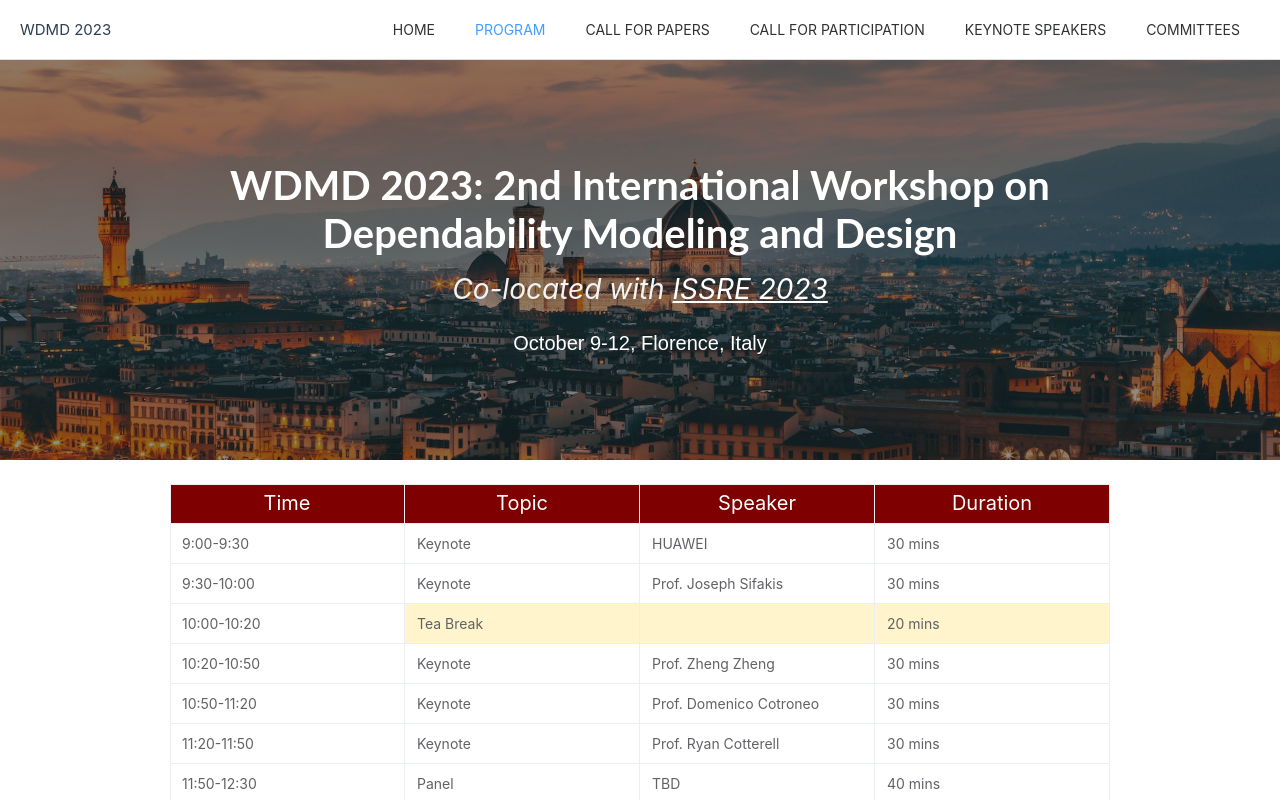
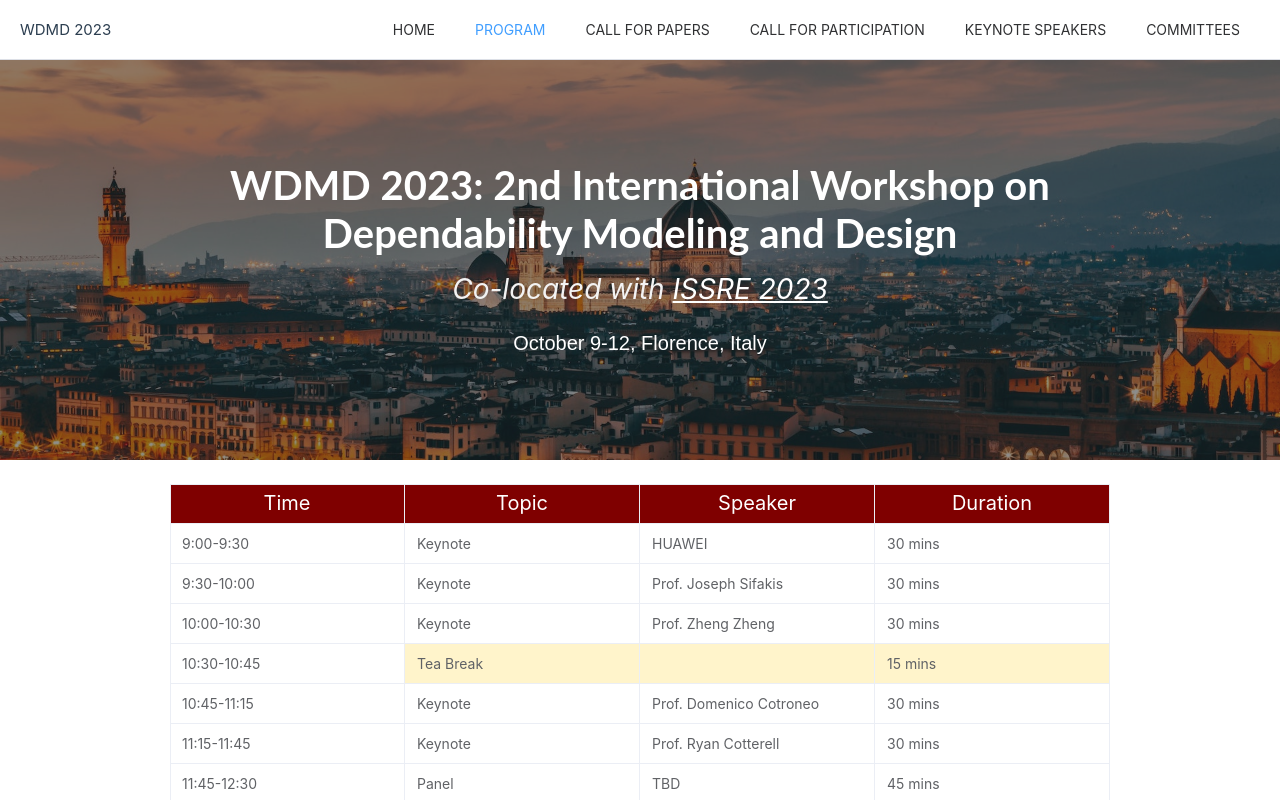
Before and after one commit to issre-wdmd/issre-wdmd.github.io, a Vue app: page /#/program in a window 1280 px wide. Shown: the top 800 px of the page. Built offline with nearby package versions, Linux system fonts and the light colour scheme.

Commit message:
feat: 修改行程顺序和时间

```diff
--- a/src/views/ProgramView.vue
+++ b/src/views/ProgramView.vue
@@ -45,11 +45,11 @@ interface MethodProps {
 const tableData: Data[] = [
   { startTime: '9:00', endTime: '9:30', topic: 'Keynote', speaker: 'HUAWEI', duration: '30 mins' },
   { startTime: '9:30', endTime: '10:00', topic: 'Keynote', speaker: 'Prof. Joseph Sifakis', duration: '30 mins' },
-  { startTime: '10:00', endTime: '10:20', topic: 'Tea Break', speaker: '', duration: '20 mins' },
-  { startTime: '10:20', endTime: '10:50', topic: 'Keynote', speaker: 'Prof. Zheng Zheng', duration: '30 mins' },
-  { startTime: '10:50', endTime: '11:20', topic: 'Keynote', speaker: 'Prof. Domenico Cotroneo', duration: '30 mins' },
-  { startTime: '11:20', endTime: '11:50', topic: 'Keynote', speaker: 'Prof. Ryan Cotterell', duration: '30 mins' },
-  { startTime: '11:50', endTime: '12:30', topic: 'Panel', speaker: 'TBD', duration: '40 mins' },
+  { startTime: '10:00', endTime: '10:30', topic: 'Keynote', speaker: 'Prof. Zheng Zheng', duration: '30 mins' },
+  { startTime: '10:30', endTime: '10:45', topic: 'Tea Break', speaker: '', duration: '15 mins' },
+  { startTime: '10:45', endTime: '11:15', topic: 'Keynote', speaker: 'Prof. Domenico Cotroneo', duration: '30 mins' },
+  { startTime: '11:15', endTime: '11:45', topic: 'Keynote', speaker: 'Prof. Ryan Cotterell', duration: '30 mins' },
+  { startTime: '11:45', endTime: '12:30', topic: 'Panel', speaker: 'TBD', duration: '45 mins' },
   { startTime: '12:30', endTime: '14:00', topic: 'Lunch Break', speaker: '', duration: '1.5 hours' },
 
   { startTime: '14:00', endTime: '17:30', topic: 'Doctoral Symposium', speaker: '', duration: '' },
@@ -73,7 +73,7 @@ const tableData: Data[] = [
 ]
 
 const cellClassName = ({ rowIndex, columnIndex }: MethodProps) => {
-  if (rowIndex === 2 || rowIndex === 7 || rowIndex === 13 || rowIndex === 19 || rowIndex === 24) {
+  if (rowIndex === 3 || rowIndex === 7 || rowIndex === 13 || rowIndex === 19 || rowIndex === 24) {
     if (columnIndex > 0) {
       return 'rest'
     }
```
